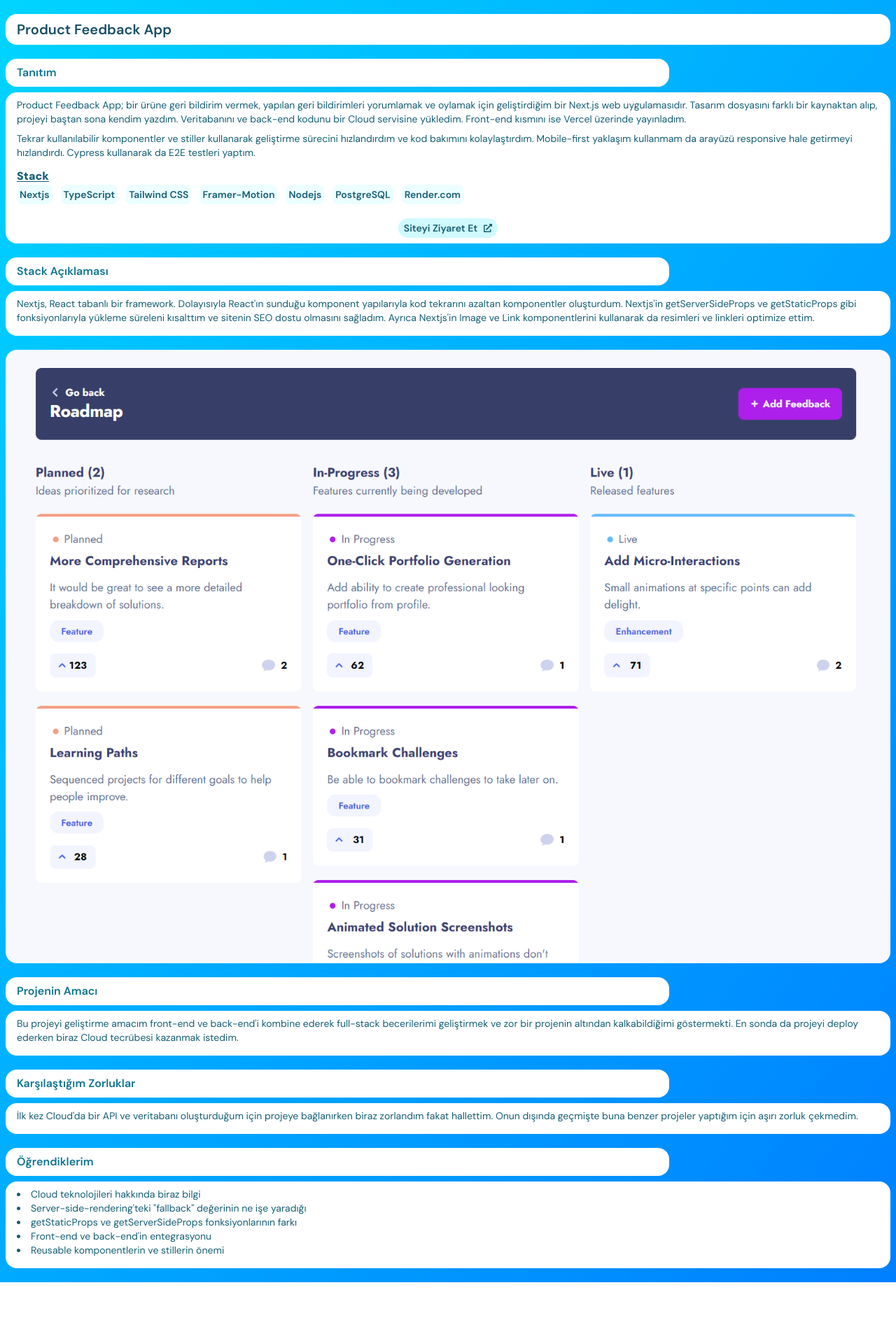
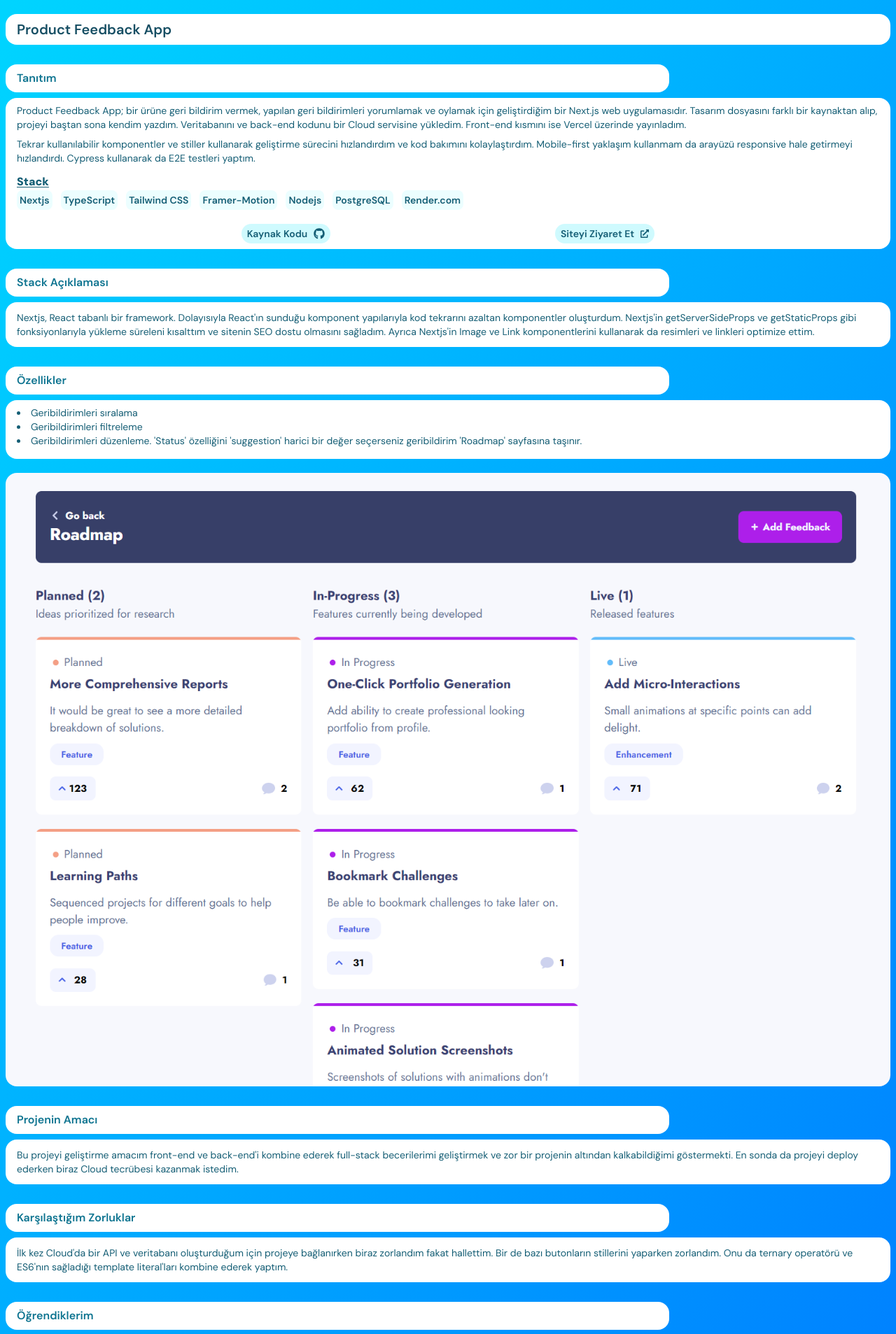
Before and after one commit to tayfunario/portfolio, a Next.js app: page /projects/product_feedback in a window 1280 px wide. Shown: the top 1907 px of the page at 70% size. Before the commit the page ends 1833 px from the top, so only its background shows below. Built offline with nearby package versions, Linux system fonts and the light colour scheme.

Commit message:
completed project details page

```diff
--- /dev/null
+++ b/components/project_detail/IntroText.tsx
@@ -0,0 +1,116 @@
+import Link from "next/link";
+import { useEffect, useState } from "react";
+import {
+  FaExternalLinkAlt,
+  FaGithub,
+  FaExclamationTriangle,
+} from "react-icons/fa";
+import { motion, AnimatePresence } from "framer-motion";
+
+interface IntroTextProps {
+  firstParagraph: string;
+  secondParagraph?: string;
+  stackList: string[];
+  link: string;
+  sourceLink: string;
+}
+
+const variants = {
+  initial: { x: 1000 },
+  animate: { x: 0 },
+};
+
+export default function IntroText({
+  firstParagraph,
+  secondParagraph,
+  stackList,
+  link,
+  sourceLink,
+}: IntroTextProps) {
+  const [showAlert, setShowAlert] = useState<boolean>(false);
+
+  useEffect(() => {
+    document.addEventListener("click", (e) => {
+      if (
+        !(e.target as HTMLElement).closest("#visit-site-btn") &&
+        !(e.target as HTMLElement).closest("#alert-box")
+      ) {
+        setShowAlert(false);
+      }
+    });
+  }, []);
+
+  return (
+    <motion.div variants={variants} className="text-container mt-2 px-4 py-2">
+      <p className="text-sm mb-2">{firstParagraph}</p>
+
+      {secondParagraph && <p className="text-sm">{secondParagraph}</p>}
+
+      <h4 className="font-black mt-3 underline underline-offset-2">Stack</h4>
+
+      <ul className="flex flex-wrap gap-x-3 gap-y-1">
+        {stackList.map((stack, index) => (
+          <li key={index} className="stack-ul-li">
+            {stack}
+          </li>
+        ))}
+      </ul>
+
+      <div className="flex justify-evenly mt-5">
+        <Link
+          href={sourceLink}
+          target="_blank"
+          className="project-btn flex justify-center items-center gap-x-2 bg-cyan-100 px-2 py-1 rounded-2xl hover:scale-110"
+        >
+          <span className="mr-px hover:underline underline-offset-2">
+            Kaynak Kodu
+          </span>
+          <FaGithub className="size-4" />
+        </Link>
+
+        <div className="relative">
+          <AnimatePresence>
+            {showAlert && (
+              <motion.div
+                initial={{ scale: 0, y: 20 }}
+                animate={{ scale: 1, y: 0 }}
+                exit={{ scale: 0, y: 20 }}
+                id="alert-box"
+                className="absolute right-[-30px] bottom-9 w-64 p-2 bg-sky-100 border-2 border-blue-600 rounded-2xl shadow-md shadow-gray-500 origin-bottom"
+              >
+                <div className="flex items-center gap-x-4 px-1">
+                  <FaExclamationTriangle className="text-sky-500 size-16" />
+                  <p className="text-xs  text-sky-600">
+                    Eğer linkteki sayfa açılmazsa sayfa açılana kadar reset atıp
+                    bekleyin. Vercel kaynaklı bir sorun oluşabilir.
+                  </p>
+                </div>
+                <Link
+                  href={link}
+                  target="_blank"
+                  className="block w-16 mx-auto bg-sky-600 text-center text-gray-100 text-xs font-bold mt-3 p-1 rounded-lg"
+                  onClick={() => setShowAlert(false)}
+                >
+                  Tamam
+                </Link>
+              </motion.div>
+            )}
+          </AnimatePresence>
+          <button
+            id="visit-site-btn"
+            className="project-btn flex justify-center items-center gap-x-2 bg-cyan-100 px-2 py-1 rounded-2xl hover:scale-110"
+            onClick={(e) => {
+              e.preventDefault();
+              setShowAlert(true);
+            }}
+          >
+            <span className="mr-px hover:underline underline-offset-2">
+              Siteyi Ziyaret Et
+            </span>
+            <FaExternalLinkAlt className="size-3" />
+          </button>
+        </div>
+      </div>
+    </motion.div>
+  );
+}
--- /dev/null
+++ b/components/project_detail/MainTitle.tsx
@@ -0,0 +1,14 @@
+import { motion } from "framer-motion";
+
+const variants = {
+  initial: { x: 1000 },
+  animate: { x: 0 },
+};
+
+export default function MainTitle({ title }: { title: string }) {
+  return (
+    <motion.div variants={variants} className="text-container px-4 py-2">
+      <h2 className="second-title">{title}</h2>
+    </motion.div>
+  );
+}
--- /dev/null
+++ b/components/project_detail/SectionList.tsx
@@ -0,0 +1,22 @@
+import SectionTitle from "./SectionTitle";
+
+interface SectionListProps {
+  title: string;
+  list: string[];
+}
+
+export default function SectionList({ title, list }: SectionListProps) {
+  return (
+    <>
+      <SectionTitle title={title} />
+
+      <div className="text-container mt-2 px-4 py-2">
+        <ul className="list-disc list-inside text-sm mb-2">
+          {list.map((elem, index) => (
+            <li key={index}>{elem}</li>
+          ))}
+        </ul>
+      </div>
+    </>
+  );
+}
--- /dev/null
+++ b/components/project_detail/SectionParagraph.tsx
@@ -0,0 +1,20 @@
+import SectionTitle from "./SectionTitle";
+
+interface SectionParagraphProps {
+  title: string;
+  text: string;
+}
+
+export default function SectionParagraph({
+  title,
+  text,
+}: SectionParagraphProps) {
+  return (
+    <div>
+      <SectionTitle title={title} />
+      <div className="text-container mt-2 px-4 py-3">
+        <p className="text-sm">{text}</p>
+      </div>
+    </div>
+  );
+}
--- /dev/null
+++ b/components/project_detail/SectionTitle.tsx
@@ -0,0 +1,17 @@
+import { motion } from "framer-motion";
+
+const variants = {
+  initial: { x: 1000 },
+  animate: { x: 0 },
+};
+
+export default function SectionTitle({ title }: { title: string }) {
+  return (
+    <motion.div
+      variants={variants}
+      className="text-container w-3/4 mt-7 px-4 py-2"
+    >
+      <h3 className="third-title">{title}</h3>
+    </motion.div>
+  );
+}
--- a/pages/projects/product_feedback.tsx
+++ b/pages/projects/product_feedback.tsx
@@ -1,79 +1,74 @@
 import Layout from "@/components/Layout";
-import Link from "next/link";
-import { FaAngleDoubleRight, FaExternalLinkAlt } from "react-icons/fa";
 import Image from "next/image";
+import MainTitle from "@/components/project_detail/MainTitle";
+import SectionTitle from "@/components/project_detail/SectionTitle";
+import IntroText from "@/components/project_detail/IntroText";
+import SectionParagraph from "@/components/project_detail/SectionParagraph";
+import SectionList from "@/components/project_detail/SectionList";
+import { motion } from "framer-motion";
+
+const mainVariants = {
+  animate: { transition: { staggerChildren: 0.2 } },
+};
 
 export default function () {
   return (
     <Layout>
       <div className="min-h-screen my-5">
-        <main>
-          <div className="text-container px-4 py-2">
-            <h2 className="second-title">Product Feedback App</h2>
-          </div>
+        <motion.main
+          variants={mainVariants}
+          initial="initial"
+          animate="animate"
+        >
+          <MainTitle title="Product Feedback App" />
 
-          <div className="text-container w-3/4 mt-5 px-4 py-2">
-            <h3 className="third-title">Tanıtım</h3>
-          </div>
+          <SectionTitle title="Tanıtım" />
 
-          <div className="text-container mt-2 px-4 py-2">
-            <p className="text-sm mb-2">
-              Product Feedback App; bir ürüne geri bildirim vermek, yapılan geri
-              bildirimleri yorumlamak ve oylamak için geliştirdiğim bir Next.js
-              web uygulamasıdır. Tasarım dosyasını farklı bir kaynaktan alıp,
-              projeyi baştan sona kendim yazdım. Veritabanını ve back-end kodunu
-              bir Cloud servisine yükledim. Front-end kısmını ise Vercel
-              üzerinde yayınladım.
-            </p>
-            <p className="text-sm">
-              Tekrar kullanılabilir komponentler ve stiller kullanarak
-              geliştirme sürecini hızlandırdım ve kod bakımını kolaylaştırdım.
-              Mobile-first yaklaşım kullanmam da arayüzü responsive hale
-              getirmeyi hızlandırdı. Cypress kullanarak da E2E testleri yaptım.
-            </p>
-
-            <h4 className="font-black mt-3 underline underline-offset-2">
-              Stack
-            </h4>
-            <ul className="flex flex-wrap gap-x-3 gap-y-1">
-              <li className="stack-ul-li">Nextjs</li>
-              <li className="stack-ul-li">TypeScript</li>
-              <li className="stack-ul-li">Tailwind CSS</li>
-              <li className="stack-ul-li">Framer-Motion</li>
-              <li className="stack-ul-li">Nodejs</li>
-              <li className="stack-ul-li">PostgreSQL</li>
-              <li className="stack-ul-li">Render.com</li>
-            </ul>
-
-            <div className="flex justify-center mt-5">
-              <Link
-                href="https://product-feedback-ui.vercel.app/suggestions"
-                className="project-btn flex justify-center items-center gap-x-2 bg-cyan-100 px-2 py-1 rounded-2xl hover:scale-110"
-              >
-                <span className="mr-px hover:underline underline-offset-2">
-                  Siteyi Ziyaret Et
-                </span>
-                <FaExternalLinkAlt className="size-3" />
-              </Link>
-            </div>
-          </div>
-        </main>
+          <IntroText
+            firstParagraph="Product Feedback App; bir ürüne geri bildirim vermek, yapılan geri
+            bildirimleri yorumlamak ve oylamak için geliştirdiğim bir Next.js web
+            uygulamasıdır. Tasarım dosyasını farklı bir kaynaktan alıp, projeyi
+            baştan sona kendim yazdım. Veritabanını ve back-end kodunu bir Cloud
+            servisine yükledim. Front-end kısmını ise Vercel üzerinde yayınladım."
+            secondParagraph="Tekrar kullanılabilir komponentler ve stiller kullanarak geliştirme
+            sürecini hızlandırdım ve kod bakımını kolaylaştırdım. Mobile-first
+            yaklaşım kullanmam da arayüzü responsive hale getirmeyi hızlandırdı.
+            Cypress kullanarak da E2E testleri yaptım."
+            stackList={[
+              "Nextjs",
+              "TypeScript",
+              "Tailwind CSS",
+              "Framer-Motion",
+              "Nodejs",
+              "PostgreSQL",
+              "Render.com",
+            ]}
+            link="https://product-feedback-ui.vercel.app/suggestions"
+            sourceLink="https://github.com/tayfunetta/product-feedback-ui"
+          />
+        </motion.main>
 
         <section>
-          <div className="text-container w-3/4 mt-5 px-4 py-2">
-            <h3 className="third-title">Stack Açıklaması</h3>
-          </div>
+          <SectionParagraph
+            title="Stack Açıklaması"
+            text="Nextjs, React tabanlı bir framework. Dolayısıyla React'ın sunduğu
+            komponent yapılarıyla kod tekrarını azaltan komponentler
+            oluşturdum. Nextjs'in getServerSideProps ve getStaticProps gibi
+            fonksiyonlarıyla yükleme süreleni kısalttım ve sitenin SEO dostu
+            olmasını sağladım. Ayrıca Nextjs'in Image ve Link komponentlerini
+            kullanarak da resimleri ve linkleri optimize ettim."
+          />
+        </section>
 
-          <div className="text-container mt-2 px-4 py-2">
-            <p className="text-sm mb-2">
-              Nextjs, React tabanlı bir framework. Dolayısıyla React'ın sunduğu
-              komponent yapılarıyla kod tekrarını azaltan komponentler
-              oluşturdum. Nextjs'in getServerSideProps ve getStaticProps gibi
-              fonksiyonlarıyla yükleme süreleni kısalttım ve sitenin SEO dostu
-              olmasını sağladım. Ayrıca Nextjs'in Image ve Link komponentlerini
-              kullanarak da resimleri ve linkleri optimize ettim.
-            </p>
-          </div>
+        <section>
+          <SectionList
+            title="Özellikler"
+            list={[
+              "Geribildirimleri sıralama",
+              "Geribildirimleri filtreleme",
+              "Geribildirimleri düzenleme. 'Status' özelliğini 'suggestion' harici bir değer seçerseniz geribildirim 'Roadmap' sayfasına taşınır.",
+            ]}
+          />
         </section>
 
         <Image
@@ -85,52 +80,34 @@ export default function () {
         />
 
         <section>
-          <div className="text-container w-3/4 mt-5 px-4 py-2">
-            <h3 className="third-title">Projenin Amacı</h3>
-          </div>
-
-          <div className="text-container mt-2 px-4 py-2">
-            <p className="text-sm mb-2">
-              Bu projeyi geliştirme amacım front-end ve back-end'i kombine
-              ederek full-stack becerilerimi geliştirmek ve zor bir projenin
-              altından kalkabildiğimi göstermekti. En sonda da projeyi deploy
-              ederken biraz Cloud tecrübesi kazanmak istedim.
-            </p>
-          </div>
+          <SectionParagraph
+            title="Projenin Amacı"
+            text="Bu projeyi geliştirme amacım front-end ve back-end'i kombine
+            ederek full-stack becerilerimi geliştirmek ve zor bir projenin
+            altından kalkabildiğimi göstermekti. En sonda da projeyi deploy
+            ederken biraz Cloud tecrübesi kazanmak istedim."
+          />
         </section>
 
         <section>
-          <div className="text-container w-3/4 mt-5 px-4 py-2">
-            <h3 className="third-title">Karşılaştığım Zorluklar</h3>
-          </div>
-
-          <div className="text-container mt-2 px-4 py-2">
-            <p className="text-sm mb-2">
-              İlk kez Cloud'da bir API ve veritabanı oluşturduğum için projeye
-              bağlanırken biraz zorlandım fakat hallettim. Onun dışında geçmişte
-              buna benzer projeler yaptığım için aşırı zorluk çekmedim.
-            </p>
-          </div>
+          <SectionParagraph
+            title="Karşılaştığım Zorluklar"
+            text="İlk kez Cloud'da bir API ve veritabanı oluşturduğum için projeye
+            bağlanırken biraz zorlandım fakat hallettim. Bir de bazı butonların stillerini yaparken zorlandım. Onu da ternary operatörü ve ES6'nın sağladığı template literal'ları kombine ederek yaptım."
+          />
         </section>
 
         <section>
-          <div className="text-container w-3/4 mt-5 px-4 py-2">
-            <h3 className="third-title">Öğrendiklerim</h3>
-          </div>
-
-          <div className="text-container mt-2 px-4 py-2">
-            <ul className="list-disc list-inside text-sm mb-2">
-              <li>Cloud teknolojileri hakkında biraz bilgi</li>
-              <li>
-                Server-side-rendering'teki "fallback" değerinin ne işe yaradığı
-              </li>
-              <li>
-                getStaticProps ve getServerSideProps fonksiyonlarının farkı
-              </li>
-              <li>Front-end ve back-end'in entegrasyonu</li>
-              <li>Reusable komponentlerin ve stillerin önemi</li>
-            </ul>
-          </div>
+          <SectionList
+            title="Öğrendiklerim"
+            list={[
+              "Cloud teknolojileri hakkında biraz bilgi",
+              "Server-side-rendering'teki 'fallback' değerinin ne işe yaradığı",
+              "getStaticProps ve getServerSideProps fonksiyonlarının farkı",
+              "Front-end ve back-end'in entegrasyonu",
+              "Reusable komponentlerin ve stillerin önemi",
+            ]}
+          />
         </section>
       </div>
     </Layout>
```
